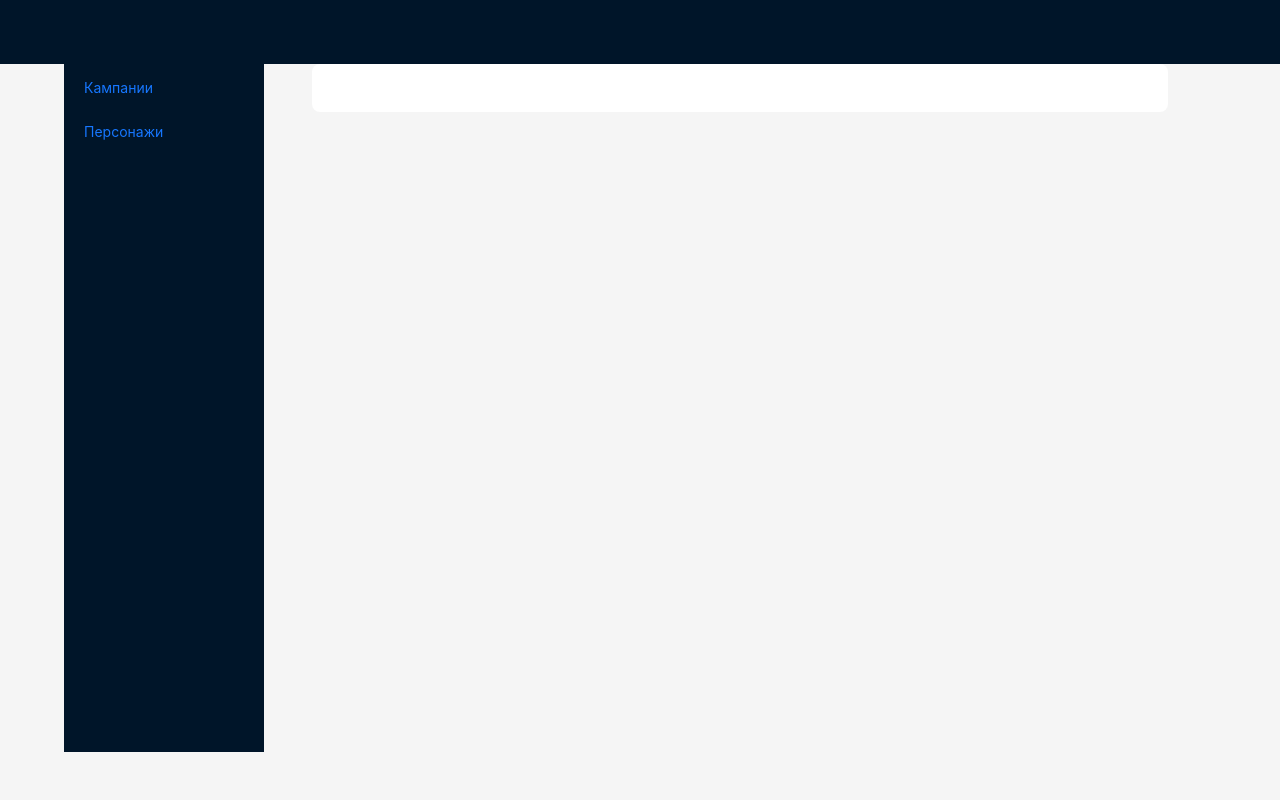
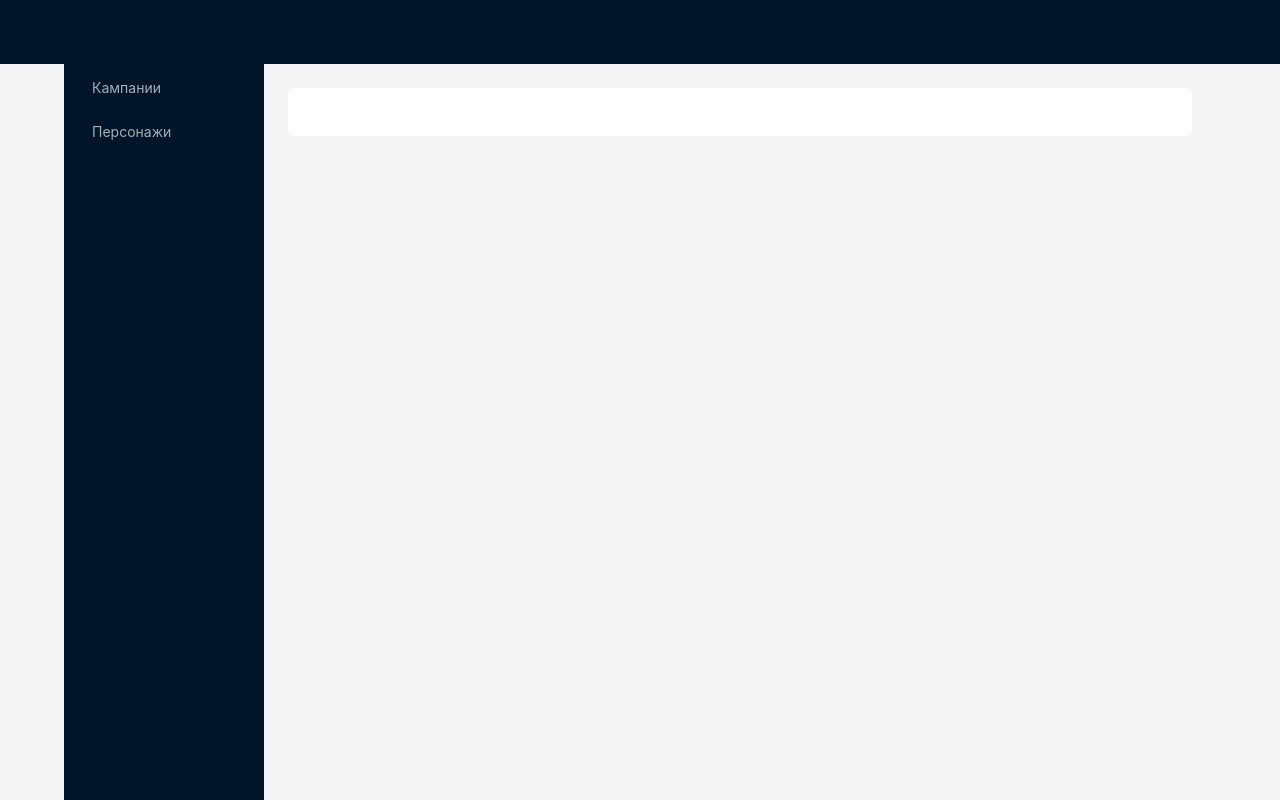
Before and after one commit to SugawaraKoushi/dnd-notes-client-app, a React (Create React App) app: page / in a window 1280 px wide. Built offline with nearby package versions, Linux system fonts and the light colour scheme.

Commit message:
Remove deprecated

```diff
--- a/src/components/Root.jsx
+++ b/src/components/Root.jsx
@@ -1,11 +1,9 @@
 import { Layout, Menu, theme } from "antd";
 import { Content, Footer, Header } from "antd/es/layout/layout";
 import Sider from "antd/es/layout/Sider";
-import { useState } from "react";
-import { Link, Outlet, useNavigate } from "react-router";
+import { Link, Outlet } from "react-router";
 
 const Root = () => {
-    const navigate = useNavigate();
     const items = [
         {
             key: "/campaigns",
@@ -21,11 +19,6 @@ const Root = () => {
         token: { colorBgContainer, borderRadiusLG },
     } = theme.useToken();
 
-    const handleMenuItemClick = (e) => {
-        navigate(e.key);
-        console.log(e);
-    };
-
     return (
         <Layout style={{ minHeight: "100vh" }}>
             <Header></Header>
@@ -33,11 +26,11 @@ const Root = () => {
                 style={{ margin: "auto", width: "100%", maxWidth: "1152px" }}
             >
                 <Sider>
-                    <Menu theme={theme} items={items} />
+                    <Menu theme="dark" items={items} mode="inline" />
                 </Sider>
                 <Content
                     style={{
-                        padding: "0 48px",
+                        padding: 24,
                     }}
                 >
                     <div
@@ -51,7 +44,6 @@ const Root = () => {
                     </div>
                 </Content>
             </Layout>
-            <Footer></Footer>
         </Layout>
     );
 };
```
